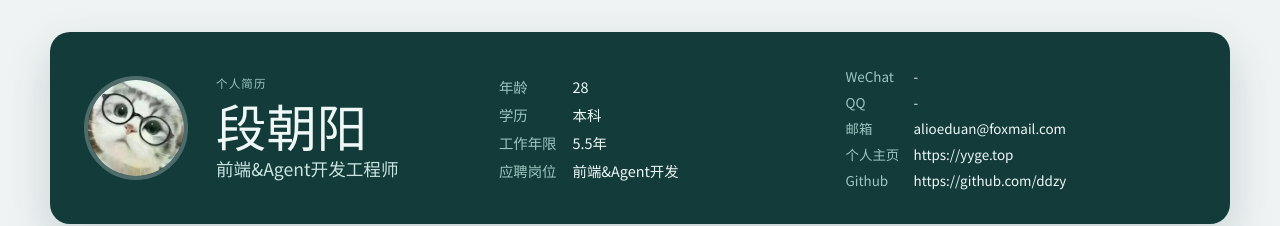
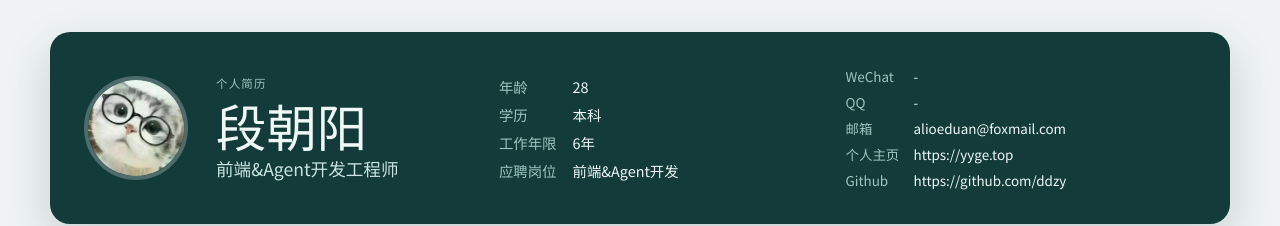
Before and after one commit to ddzy/resume, a Vue app: page / in a window 1280 px wide. Shown: the top 226 px of the page. Built offline with nearby package versions, Linux system fonts and the light colour scheme.

Commit message:
feat: 更新简历内容

```diff
--- a/src/data/resume/profile.ts
+++ b/src/data/resume/profile.ts
@@ -7,7 +7,7 @@ export const profile = {
 	facts: [
 		['年龄', '28'],
 		['学历', '本科'],
-		['工作年限', '5.5年'],
+		['工作年限', '6年'],
 		['应聘岗位', '前端&Agent开发'],
 	],
 	contacts: [
```
